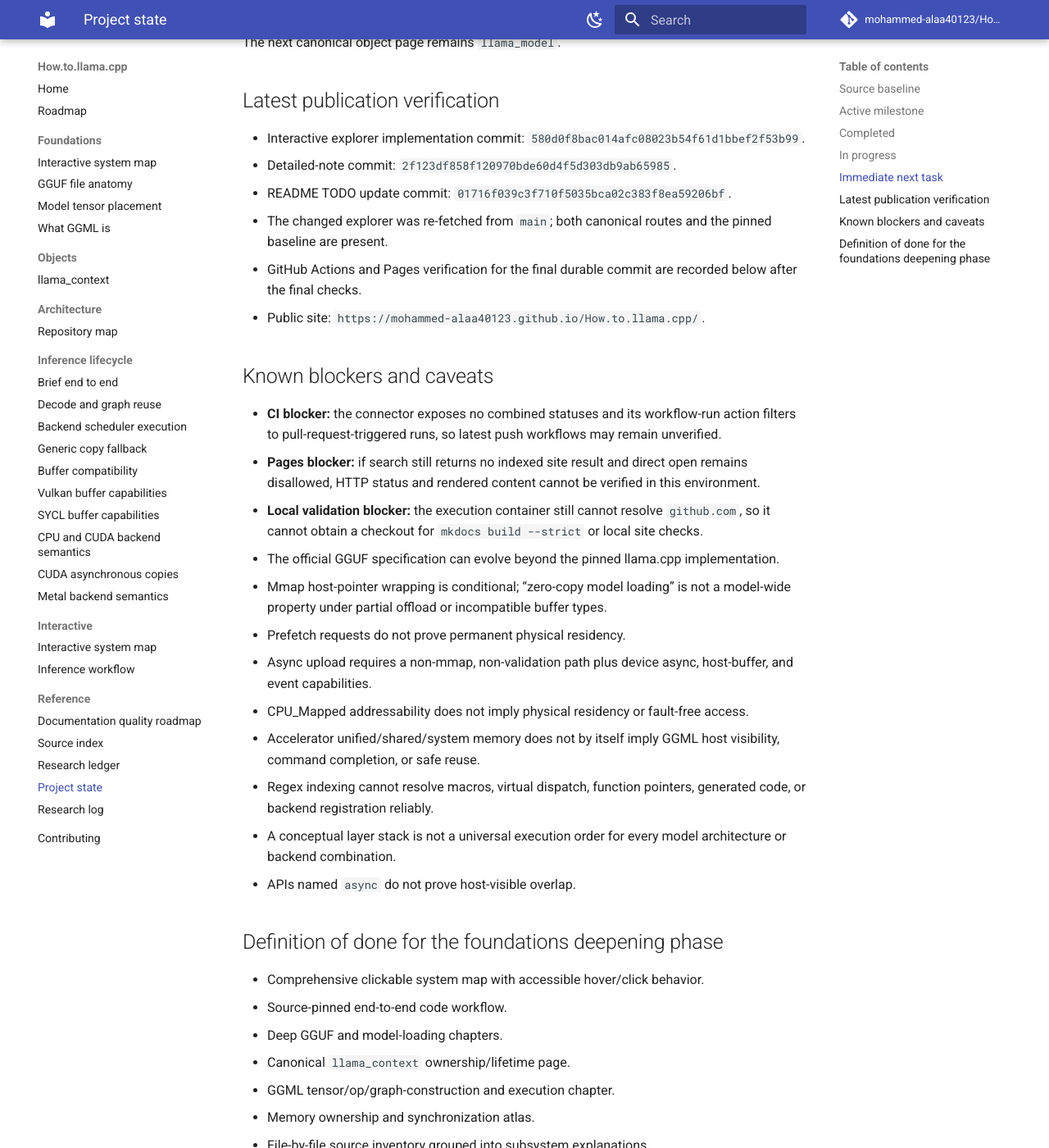
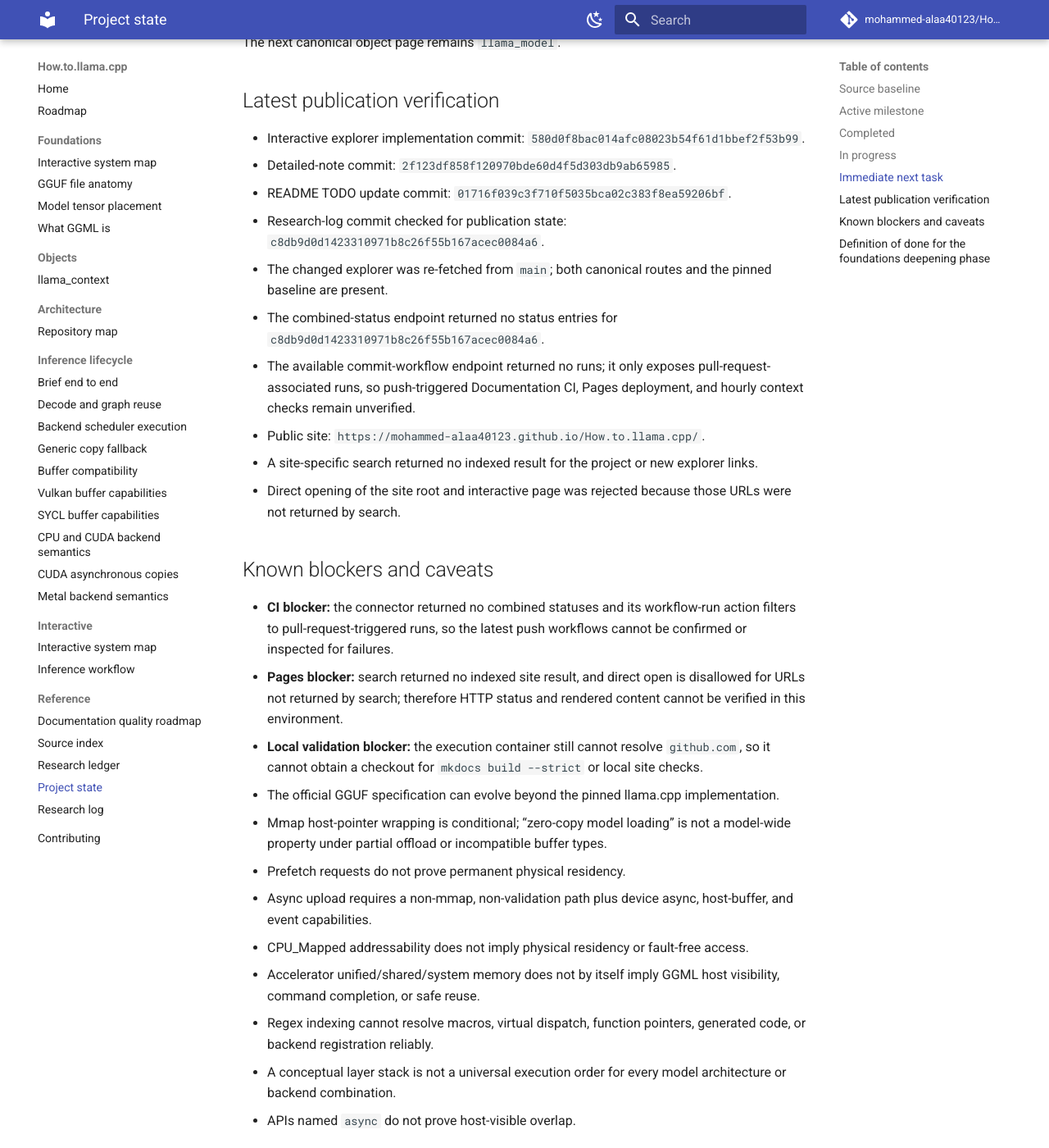
Before and after one commit to mohammed-alaa40123/How.to.llama.cpp, an MkDocs documentation site: the page built from docs/reference/project-state.md, in a window 1280 px wide and 1400 px high, scrolled down 2560 px. Shown: the whole window at 82% size. Built offline with MkDocs 1.6.1 and Material for MkDocs 9.7.7, drawn with Linux system fonts in a browser that asks for light colours; comment, search, counter and statistics services are not loaded.

Commit message:
docs: record CI and Pages verification blockers

```diff
--- a/docs/reference/project-state.md
+++ b/docs/reference/project-state.md
@@ -78,14 +78,18 @@ The next canonical object page remains `llama_model`.
 - Interactive explorer implementation commit: `580d0f8bac014afc08023b54f61d1bbef2f53b99`.
 - Detailed-note commit: `2f123df858f120970bde60d4f5d303db9ab65985`.
 - README TODO update commit: `01716f039c3f710f5035bca02c383f8ea59206bf`.
+- Research-log commit checked for publication state: `c8db9d0d1423310971b8c26f55b167acec0084a6`.
 - The changed explorer was re-fetched from `main`; both canonical routes and the pinned baseline are present.
-- GitHub Actions and Pages verification for the final durable commit are recorded below after the final checks.
+- The combined-status endpoint returned no status entries for `c8db9d0d1423310971b8c26f55b167acec0084a6`.
+- The available commit-workflow endpoint returned no runs; it only exposes pull-request-associated runs, so push-triggered Documentation CI, Pages deployment, and hourly context checks remain unverified.
 - Public site: `https://mohammed-alaa40123.github.io/How.to.llama.cpp/`.
+- A site-specific search returned no indexed result for the project or new explorer links.
+- Direct opening of the site root and interactive page was rejected because those URLs were not returned by search.
 
 ## Known blockers and caveats
 
-- **CI blocker:** the connector exposes no combined statuses and its workflow-run action filters to pull-request-triggered runs, so latest push workflows may remain unverified.
-- **Pages blocker:** if search still returns no indexed site result and direct open remains disallowed, HTTP status and rendered content cannot be verified in this environment.
+- **CI blocker:** the connector returned no combined statuses and its workflow-run action filters to pull-request-triggered runs, so the latest push workflows cannot be confirmed or inspected for failures.
+- **Pages blocker:** search returned no indexed site result, and direct open is disallowed for URLs not returned by search; therefore HTTP status and rendered content cannot be verified in this environment.
 - **Local validation blocker:** the execution container still cannot resolve `github.com`, so it cannot obtain a checkout for `mkdocs build --strict` or local site checks.
 - The official GGUF specification can evolve beyond the pinned llama.cpp implementation.
 - Mmap host-pointer wrapping is conditional; “zero-copy model loading” is not a model-wide property under partial offload or incompatible buffer types.
```
